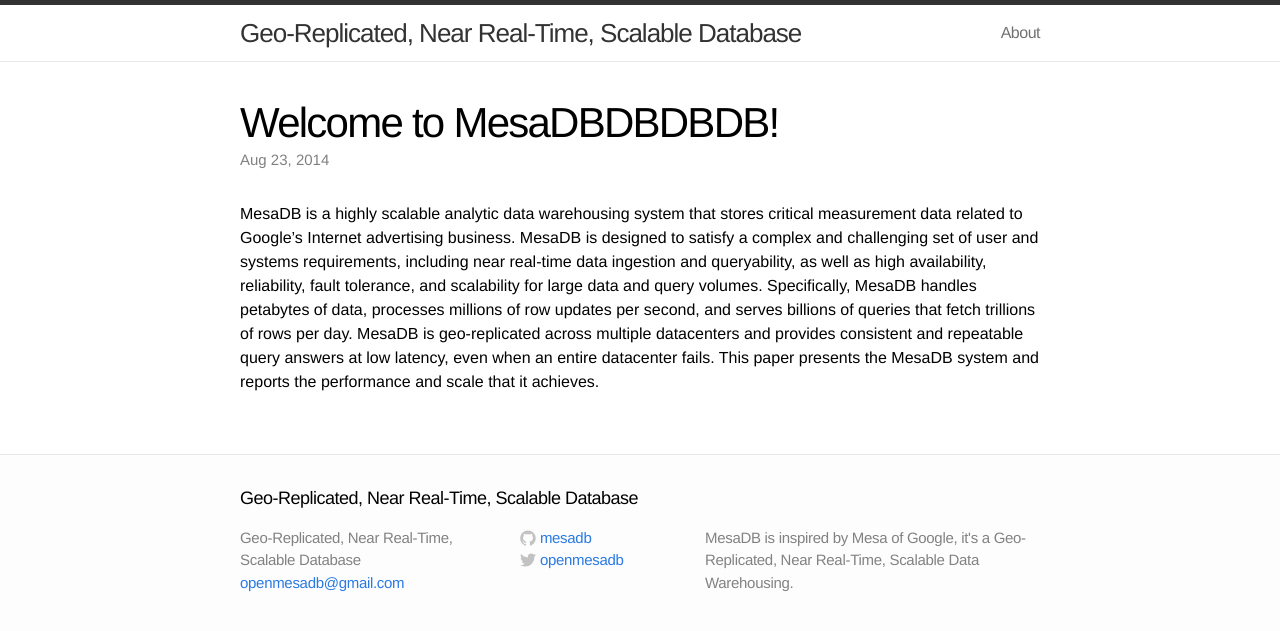
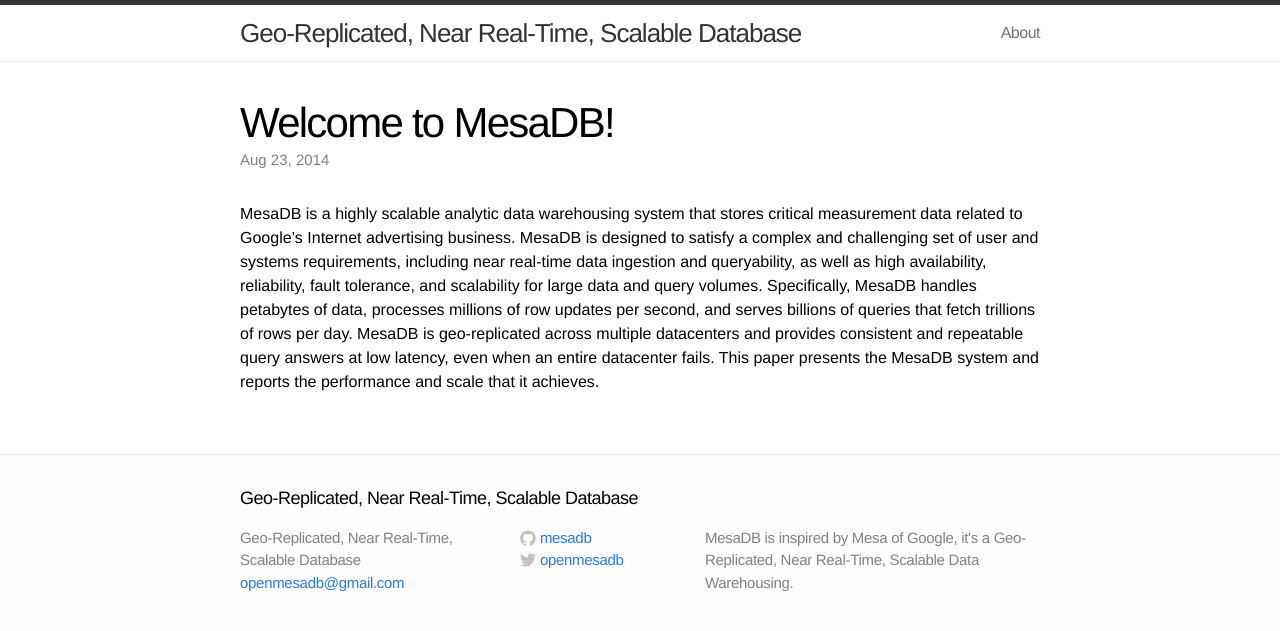
Before and after one commit to mesadb/mesadb.github.io, a Jekyll site: the page built from _posts/2014-08-23-welcome-to-mesadb.markdown, in a window 1280 px wide. Shown: the top 631 px of the page. Built offline with Jekyll 4.4.1, drawn with Linux system fonts in a browser that asks for light colours.

Commit message:
Update 2014-08-23-welcome-to-mesadb.markdown

```diff
--- a/_posts/2014-08-23-welcome-to-mesadb.markdown
+++ b/_posts/2014-08-23-welcome-to-mesadb.markdown
@@ -1,8 +1,8 @@
 ---
 layout: post
-title:  "Welcome to MesaDBDBDBDB!"
+title:  "Welcome to MesaDB!"
 date:   2014-08-23 14:29:36
-categories: jekyll update
+categories: mesadb update
 ---
 
 MesaDB is a highly scalable analytic data warehousing system that stores critical measurement data related to Google's Internet advertising business. MesaDB is designed to satisfy a complex and challenging set of user and systems requirements, including near real-time data ingestion and queryability, as well as high availability, reliability, fault tolerance, and scalability for large data and query volumes. Specifically, MesaDB handles petabytes of data, processes millions of row updates per second, and serves billions of queries that fetch trillions of rows per day. MesaDB is geo-replicated across multiple datacenters and provides consistent and repeatable query answers at low latency, even when an entire datacenter fails. This paper presents the MesaDB system and reports the performance and scale that it achieves.
```
